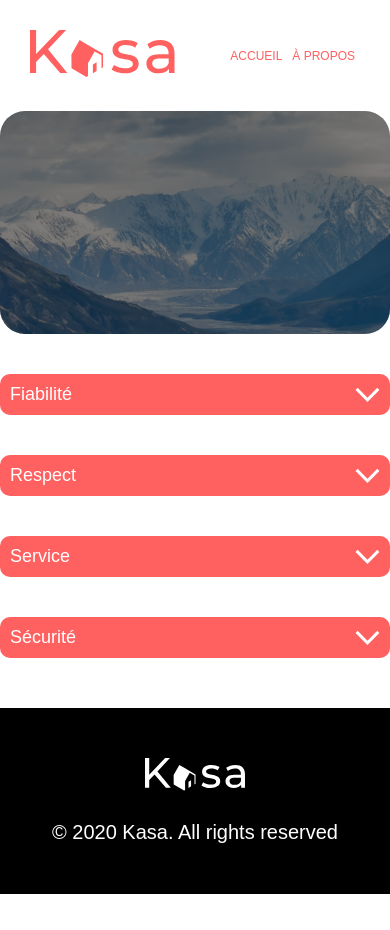
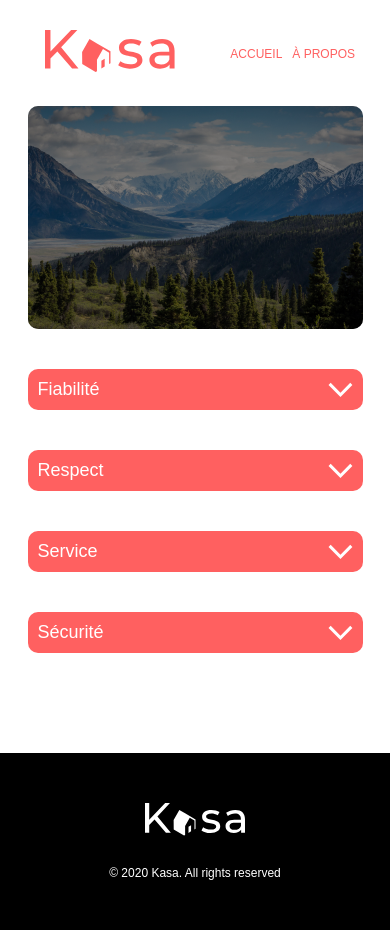
Before and after one commit to dbslm31/Projet_7_122022, a React (Create React App) app in the folder kasa-app/: page /a-propos in a window 390 px wide. Before the commit the page ends 894 px from the top, so only its background shows below. Built offline with nearby package versions, Linux system fonts and the light colour scheme.

Commit message:
mobile-css-about-and-homepage

```diff
--- a/kasa-app/src/component/About.jsx
+++ b/kasa-app/src/component/About.jsx
@@ -2,10 +2,11 @@ import React from 'react';
 import Banner from "./Banner";
 import BannerAbout from "../assets/BANNER-ABOUT.png"
 import Collapse from "./Collapse"
+import '../styles/About.css'
 
 function About() {
     return (
-        <div className="Home">
+        <div className="home">
             <Banner
                 img={BannerAbout}
             />
--- /dev/null
+++ b/kasa-app/src/styles/About.css
@@ -0,0 +1,37 @@
+@media screen and (max-width: 480px) {
+
+    .home {
+        display: flex;
+        flex-direction: column;
+        margin: auto;
+        padding-bottom: 50px;
+        max-width: 335px;
+
+    }
+
+    .home>.banner-container {
+        width: 335px;
+        height: 223px;
+    }
+
+    .home>.banner-container>.img-container {
+        background: url("../assets/mobile-banner.jpg");
+        border-radius: 10px;
+        width: 335px;
+        height: 223px;
+    }
+
+    .home>.banner-container>.img-container>.banner {
+        display: none;
+        width: 335px;
+        height: 223px;
+    }
+
+    .home>.collapse {
+        width: 335px;
+        margin-left: auto;
+    }
+
+
+
+}
--- a/kasa-app/src/styles/Banner.css
+++ b/kasa-app/src/styles/Banner.css
@@ -49,3 +49,43 @@
     z-index: 10;
 
 }
+
+@media screen and (max-width: 480px) {
+
+    .img-container {
+        display: block;
+        margin-left: auto;
+        margin-right: auto;
+        max-width: 335px;
+        height: 111px;
+        position: relative;
+
+    }
+
+    .color-overlay {
+
+        border-radius: 10px;
+
+    }
+
+    .banner {
+
+        width: 335px;
+        height: 111px;
+        object-fit: cover;
+        border-radius: 10px;
+    }
+
+    .banner-overlay {
+        padding-right: 100px;
+        color: white;
+        font-weight: 500;
+        font-size: 24px;
+        position: absolute;
+        top: 25%;
+        left: 5%;
+        z-index: 10;
+
+    }
+
+}
--- a/kasa-app/src/styles/Card-Container.css
+++ b/kasa-app/src/styles/Card-Container.css
@@ -10,3 +10,12 @@
     background-color: #F7F7F7;
     border-radius: 25px;
 }
+
+@media screen and (max-width: 480px) {
+    .card-container {
+        padding-top: 20px;
+        padding-left: 35px;
+        background-color: #ffffff;
+        margin-top: 0px;
+    }
+}
--- a/kasa-app/src/styles/Card.css
+++ b/kasa-app/src/styles/Card.css
@@ -47,3 +47,22 @@
     z-index: 1;
 
 }
+
+@media screen and (max-width: 480px) {
+
+    .card {
+        width: 335px;
+        height: 255px;
+        position: relative;
+        margin-bottom: 20px;
+
+    }
+
+    .card-cover {
+        width: 335px;
+        height: 255px;
+        border-radius: 10px;
+        object-fit: cover;
+    }
+
+}
--- a/kasa-app/src/styles/Collapse.css
+++ b/kasa-app/src/styles/Collapse.css
@@ -52,3 +52,17 @@ img.closed-arrow {
     line-height: 142.6%;
 
 }
+
+@media screen and (max-width: 480px) {
+
+    .collapse {
+        display: flex;
+        flex-direction: column;
+        margin-left: auto;
+        margin-right: auto;
+        max-width: 335px;
+        margin-top: 40px;
+        margin-left: -5px;
+    }
+
+}
--- a/kasa-app/src/styles/Footer.css
+++ b/kasa-app/src/styles/Footer.css
@@ -20,3 +20,26 @@
     font-size: 20px;
     font-weight: 400;
 }
+
+@media screen and (max-width: 480px) {
+
+    .footer {
+        box-sizing: border-box;
+        background: black;
+        display: flex;
+        justify-content: center;
+        align-items: center;
+        flex-direction: column;
+        margin-top: 50px;
+        padding: 50px;
+        width: 100%;
+
+    }
+
+    .footer-copyright {
+        color: white;
+        font-size: 12px;
+        font-weight: 400;
+    }
+
+}
--- a/kasa-app/src/styles/Header.css
+++ b/kasa-app/src/styles/Header.css
@@ -47,6 +47,7 @@
 
     .header-logo {
         width: 145px;
+        padding-left: 15px;
     }
 
     .menu {
--- a/kasa-app/src/styles/House.css
+++ b/kasa-app/src/styles/House.css
@@ -118,6 +118,7 @@
 
 @media screen and (max-width: 480px) {
 
+
     .title-rating-container {
         display: flex;
         flex-direction: column;
@@ -182,11 +183,14 @@
     .house-description {
         margin: auto;
         max-width: 335px;
+        padding-right: 2px;
     }
 
     .house-equipments {
         margin: auto;
         max-width: 335px;
+        padding-bottom: 30px;
+        padding-right: 2px;
     }
 
     .house-host {
--- a/kasa-app/src/styles/Slider.css
+++ b/kasa-app/src/styles/Slider.css
@@ -44,13 +44,13 @@
 
     .slider-picture {
         height: 255px;
-        width: 335px;
+        width: 357px;
         object-fit: cover;
     }
 
     .slider-inner {
         height: 255px;
-        width: 335px;
+        width: 357px;
     }
 
     .arrow-left {
```
Also changed, not shown: kasa-app/src/assets/mobile-banner.jpg (added).
